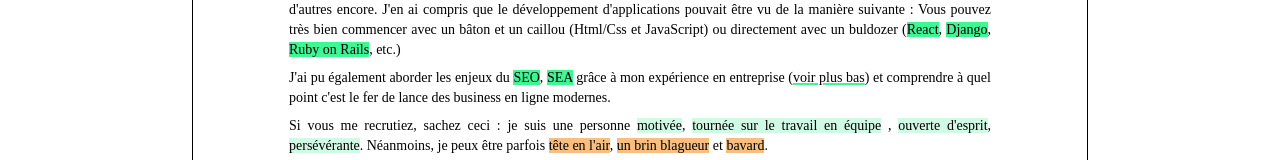
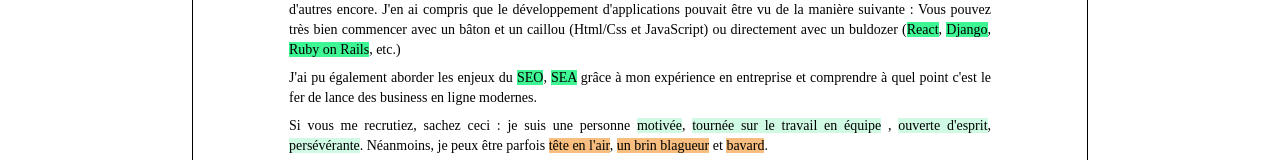
Before and after one commit to LLEGIT/portfolio, a plain HTML site: page index.html in a window 1280 px wide. Shown: the part 537-697 px from the top of the page. Drawn offline with nearby package versions, Linux system fonts and the light colour scheme; a web font is replaced by a local one.

Commit message:
fix: removed useless link

```diff
--- a/index.html
+++ b/index.html
@@ -79,8 +79,7 @@
                 </p>
                 <p class="text-justify text-sm">
                     J'ai pu également aborder les enjeux du <span class="bg-[#3ef694]">SEO</span>, <span
-                        class="bg-[#3ef694]">SEA</span> grâce à mon expérience en entreprise (<a href="#career-path"
-                        class="underline decoration-2 decoration-[#3ef694]">voir plus bas</a>) et
+                        class="bg-[#3ef694]">SEA</span> grâce à mon expérience en entreprise et
                     comprendre à quel point c'est le fer de lance des business en ligne modernes.
                 </p>
                 <p class="text-justify text-sm">Si vous me recrutiez, sachez ceci : je suis une personne <span
```
